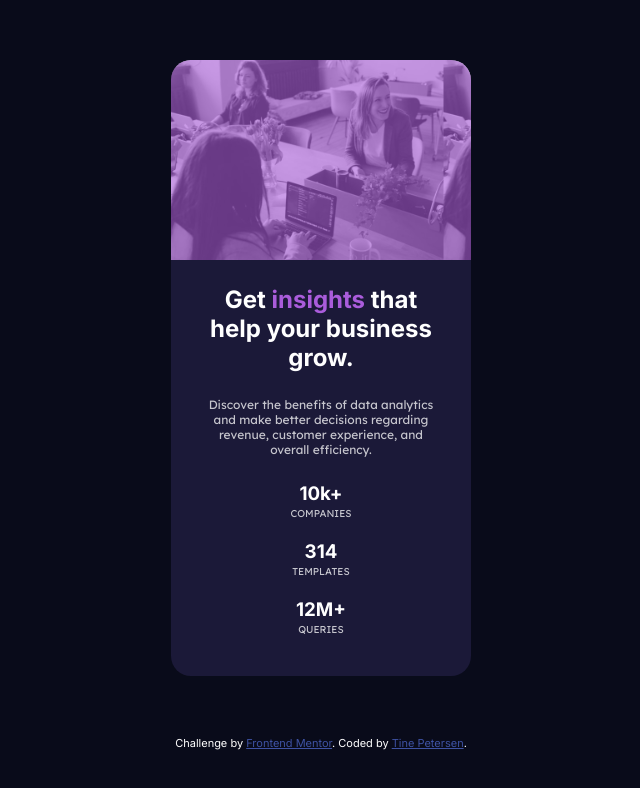
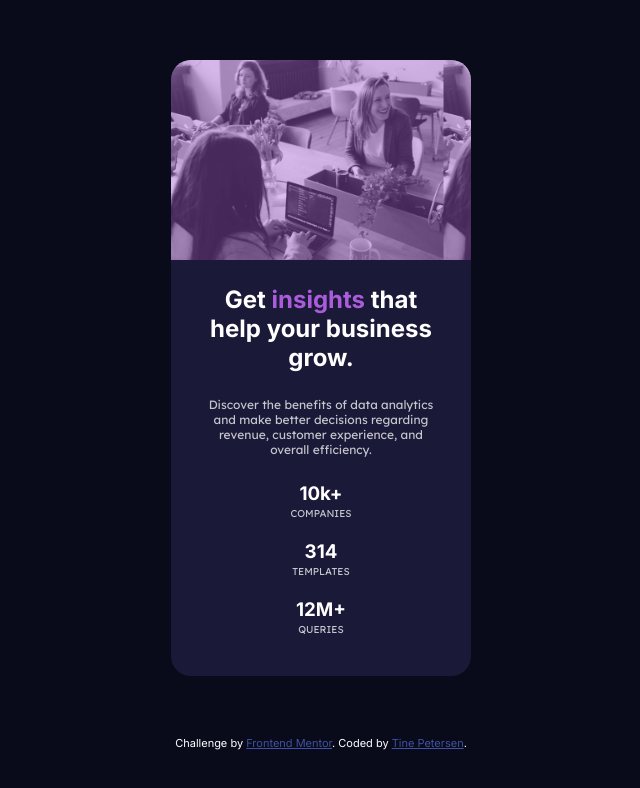
Before and after one commit to TineMSPetersen/Stats-preview-card-component, a plain HTML site: page index.html in a window 1280 px wide. Shown: the whole page, without its empty margins (319-959 px from the left). Drawn offline with Linux system fonts and the light colour scheme.

Commit message:
Adjust opacity of overlay

```diff
--- a/style.css
+++ b/style.css
@@ -38,7 +38,7 @@ section {
   height: 100%;
   width: 100%;
   transition: all 0.8s;
-  opacity: 60%;
+  opacity: 40%;
   background: hsl(277, 64%, 61%);
   background-size: 100% 100%;
   border-radius: 20px 20px 0 0;
```
